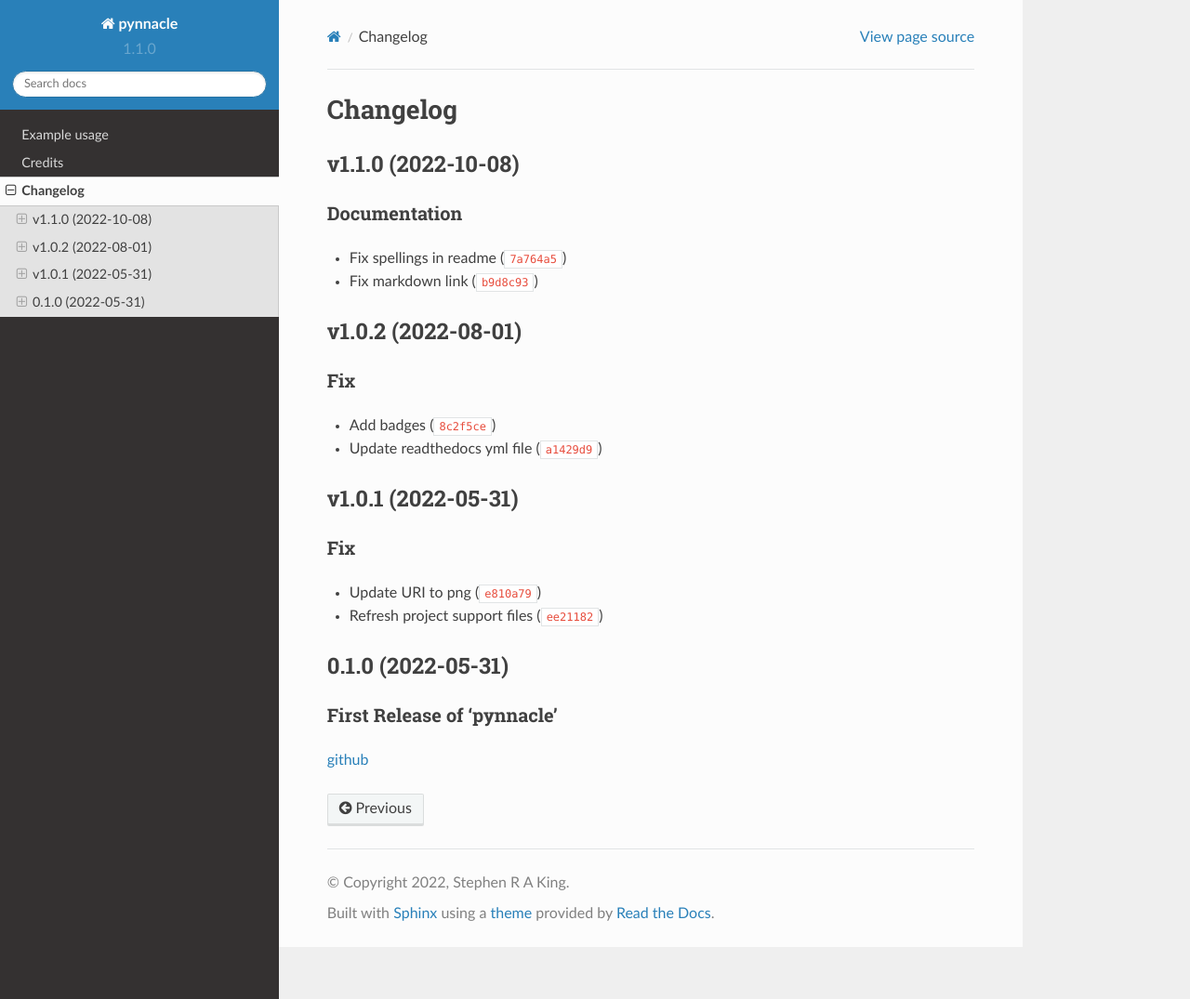
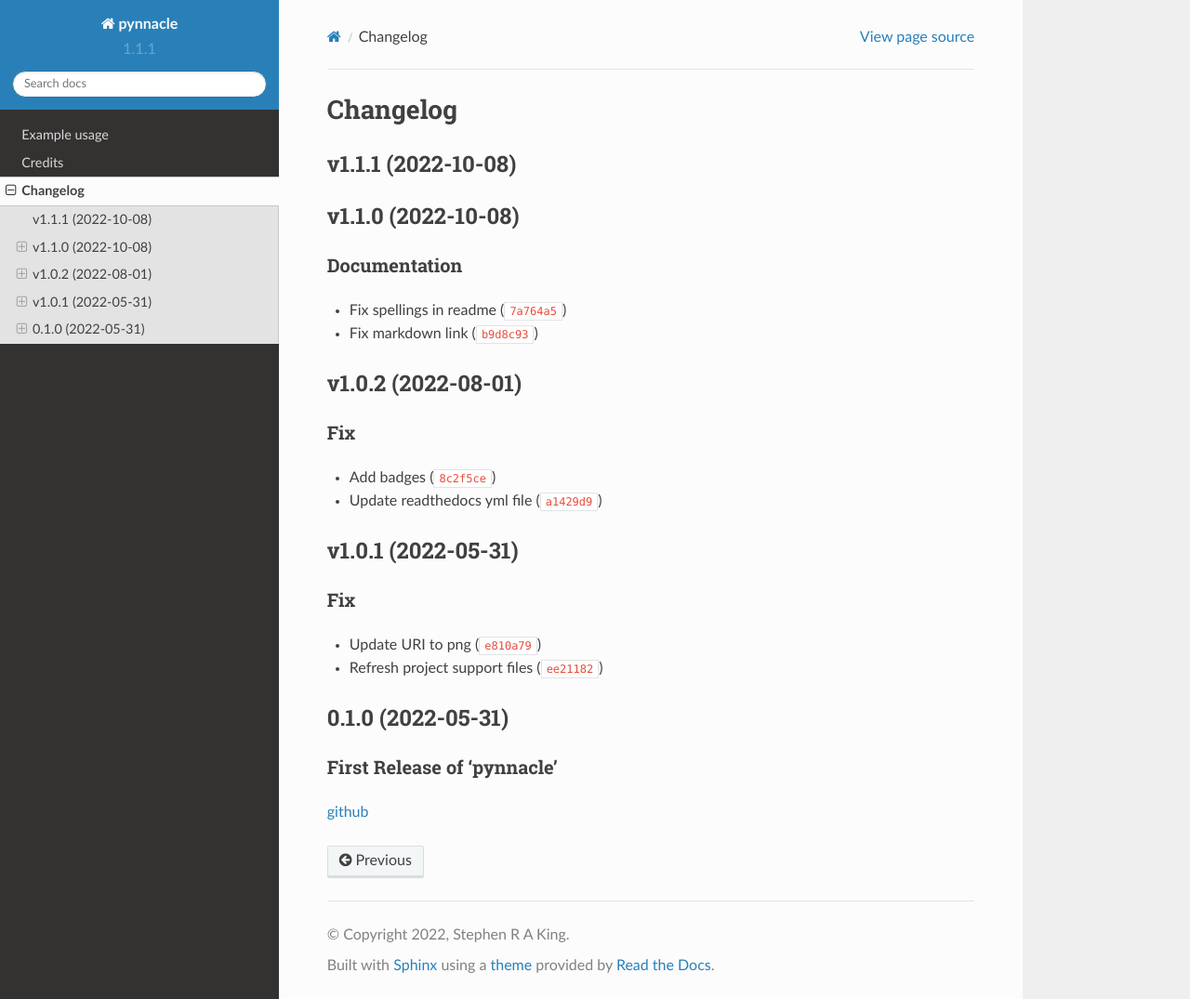
Before and after one commit to Stephen-RA-King/pynnacle, a Sphinx documentation site: the page built from docs/changelog.md, in a window 1280 px wide and 1075 px high. Shown: the whole window at 93% size. Built offline with Sphinx 7.4.7 and the Read the Docs theme 2.0.0, drawn with Linux system fonts in a browser that asks for light colours; pages that are not in the unit, such as notebooks, are missing from menus.

Commit message:
chore: bump patch version

```diff
--- a/CHANGELOG.md
+++ b/CHANGELOG.md
@@ -1,6 +1,9 @@
 # Changelog
 
 <!--next-version-placeholder-->
+
+## v1.1.1 (2022-10-08)
+
 
 ## v1.1.0 (2022-10-08)
 ### Documentation
--- a/docs/conf.py
+++ b/docs/conf.py
@@ -7,7 +7,7 @@
 # -- Project information -----------------------------------------------------
 
 project = "pynnacle"
-version = "1.1.0"
+version = "1.1.1"
 copyright = "2022, Stephen R A King"
 author = "Stephen R A King"
 
--- a/src/pynnacle/__init__.py
+++ b/src/pynnacle/__init__.py
@@ -9,7 +9,7 @@ from importlib import resources
 import yaml  # type: ignore
 
 __title__ = "pynnacle"
-__version__ = "1.1.0"
+__version__ = "1.1.1"
 __author__ = "Stephen R A King"
 __description__ = "Utiltiy wrapper class to leverage email transmission"
 __email__ = "stephen.ra.king@gmail.com"
```
